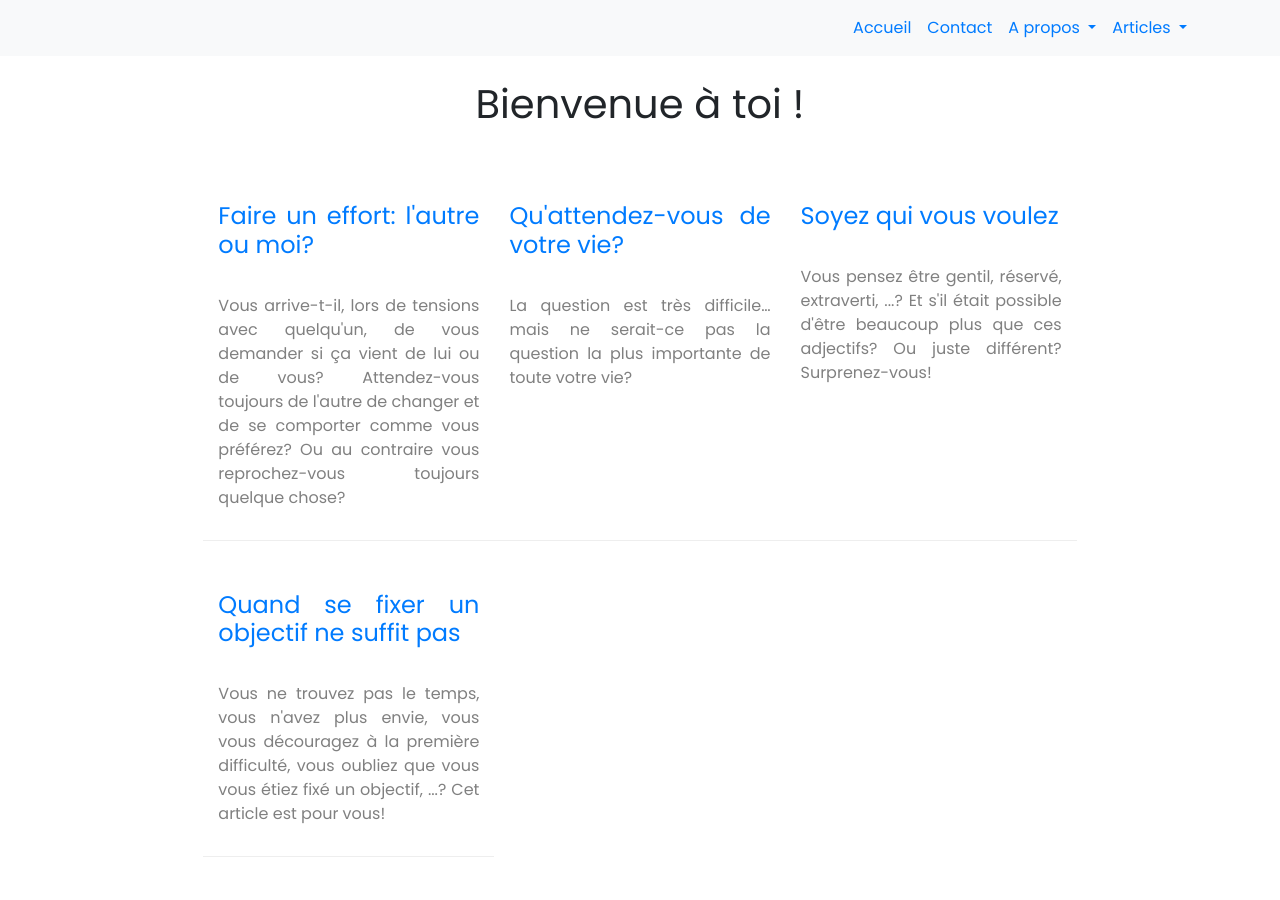
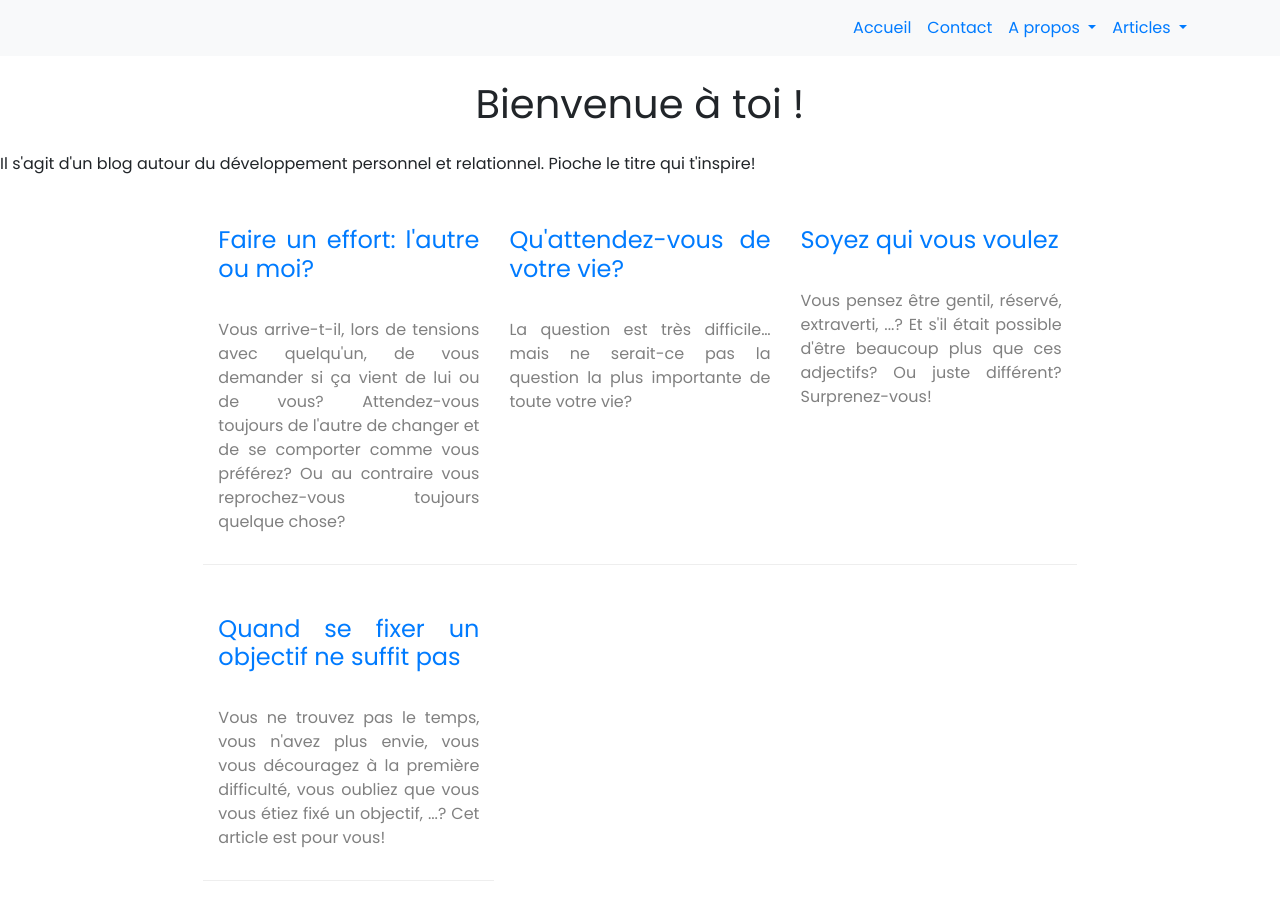
Before and after one commit to OrgaEvolutions/Nathoup.github.io, a Jekyll site: the page built from index.html, in a window 1280 px wide. Built offline with Jekyll 4.4.1, drawn with Linux system fonts in a browser that asks for light colours; nearby versions of some CDN libraries; some web fonts are replaced.

Commit message:
Update index.html

```diff
--- a/index.html
+++ b/index.html
@@ -4,6 +4,8 @@ title: Nathoup's blog
 ---
 
 <h1 class="my-4"><center>Bienvenue à toi !</center></h1>
+
+Il s'agit d'un blog autour du développement personnel et relationnel. Pioche le titre qui t'inspire!
 
 <div class="row">
 	<div class="col-md-8 mx-auto">
```
Lines whose indentation alone changed are shown as unchanged.
